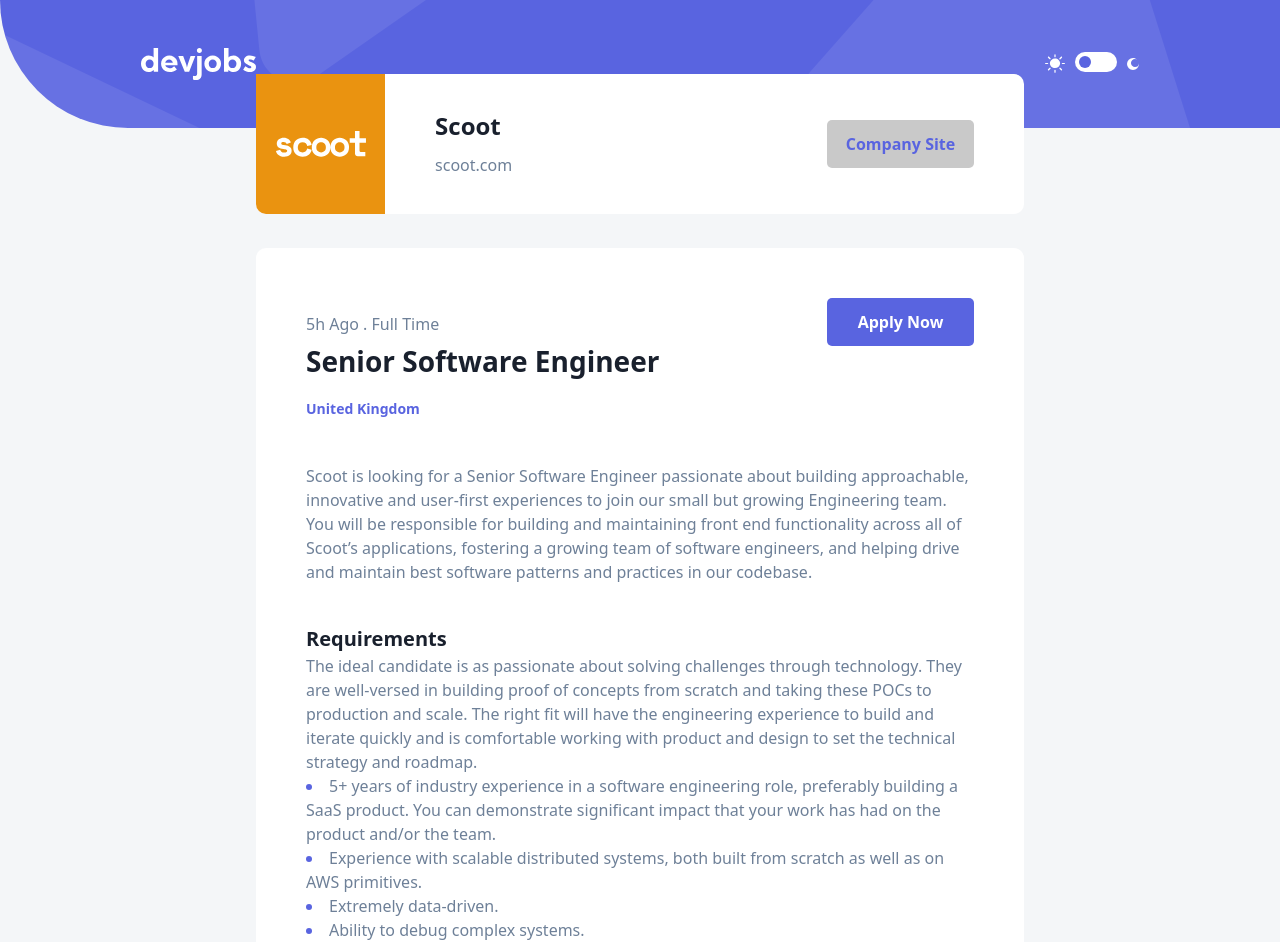
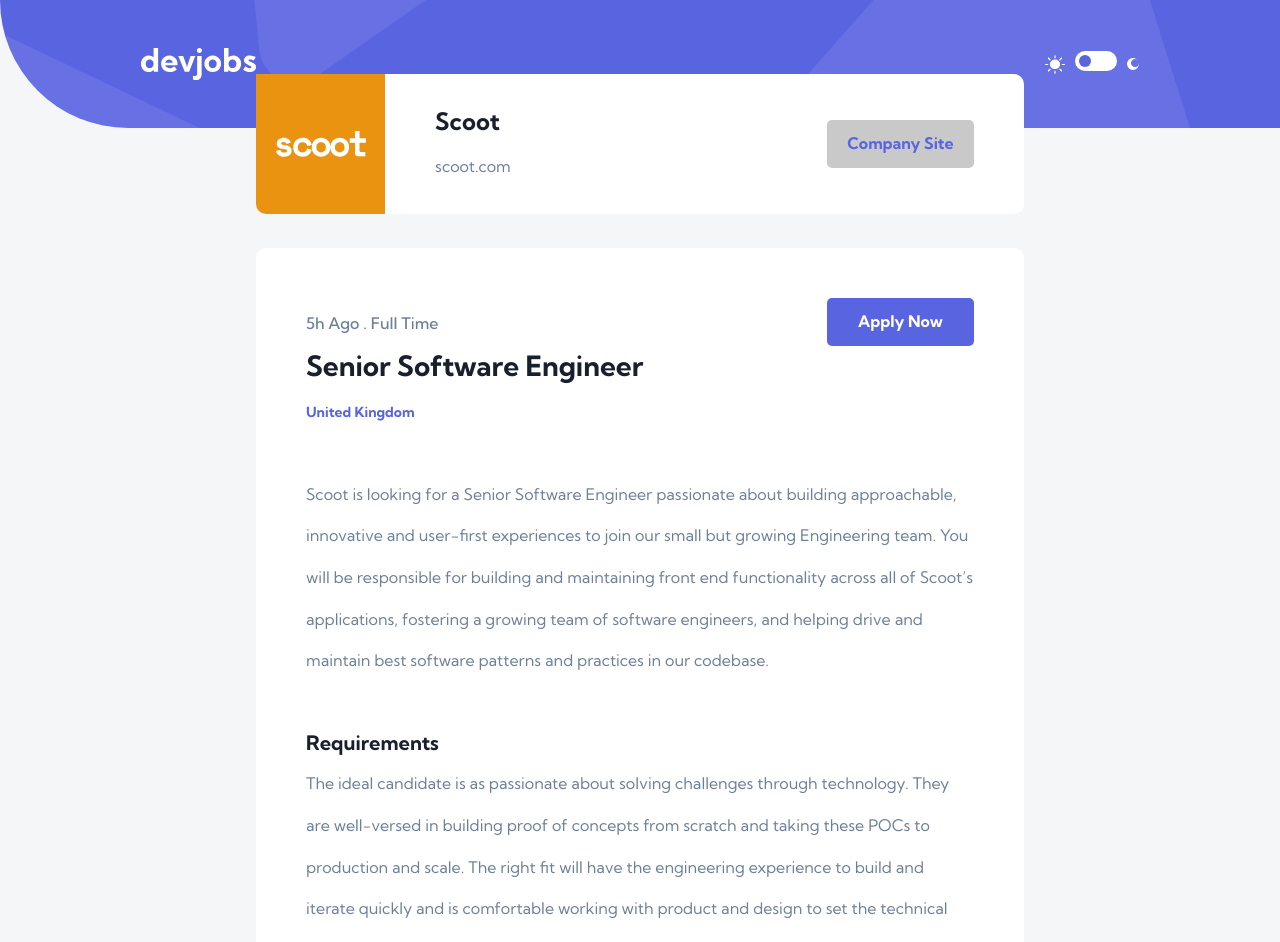
Before and after one commit to Steph-en/DevJobs, an Angular app: page /details/1 in a window 1280 px wide. Shown: the top 942 px of the page. Built offline with nearby package versions, Linux system fonts and the light colour scheme.

Commit message:
Tweak reversed

```diff
--- a/src/app/app.component.css
+++ b/src/app/app.component.css
@@ -1,5 +1,3 @@
-@import url(../styles.css);
-
 main {
   width: 100%;
   height: 100vh;
@@ -44,7 +42,7 @@ header {
   position: relative;
   border-radius: 50px;
   display: inline-block;
-  background-color: var(--white);
+  background-color: #FFFFFF;
 }
 
 .toggle-btn label::before {
@@ -54,20 +52,20 @@ header {
   left: 4px;
   width: 12px;
   height: 12px;
-  background-color: var(--violet);
+  background-color: #5964E0;
   border-radius: 50%;
   transition: transform 0.3s;
 
 }
 
 .toggle-btn label:hover::before {
-  background-color: var(--light-violet);
+  background-color: #939BF4;
   transition: .1s ease-in-out;
 }
 
 
 .toggle-btn #toggle:checked+label {
-  background-color: var(--white)
+  background-color: #FFFFFF;
 }
 
 .toggle-btn #toggle:checked+label::before {
--- a/src/app/job-locations/job-locations.component.css
+++ b/src/app/job-locations/job-locations.component.css
@@ -1,12 +1,10 @@
-@import url(../../styles.css);
-
 .role {
     position: relative;
     width: 472px;
     height: 258px;
     padding: 50px 30px 20px 30px;
     border-radius: 6px;
-    background: var(--white);
+    background: #FFFFFF;
 }
 
 .logo {
@@ -20,7 +18,7 @@
 }
 
 .posted {
-    color: var(--font-dark-gray);
+    color: #6E8098;
     font-size: 18px;
     line-height: 35px;
 }
@@ -28,27 +26,27 @@
 .position {
     font-size: 20px;
     font-weight: bold;
-    color: var(--font);
+    color: #19202D;
     line-height: 45px;
 }
 
 .position:hover {
     cursor: pointer;
-    color: var(--font-dark-gray);
+    color: #6E8098;
     line-height: 45px;
 }
 
 .company {
     font-size: 18px;
     font-weight: 500;
-    color: var(--font-dark-gray);
+    color: #6E8098;
     line-height: 40px;
 }
 
 .location {
     font-size: 16px;
     font-weight: bold;
-    color: var(--violet);
+    color: #5964E0;
     padding: 10px 20px 20px 0;
     line-height: 75px;
 }
--- a/src/app/pages/details/details/details.component.css
+++ b/src/app/pages/details/details/details.component.css
@@ -1,5 +1,3 @@
-@import url(../../../../styles.css);
-
 .head {
     position: relative;
     bottom: 32vh;
@@ -8,7 +6,7 @@
     display: flex;
     align-items: center;
     border-radius: 0 10px 10px 10px;
-    background-color: var(--white);
+    background-color: #FFFFFF;
 }
 
 .logo {
@@ -23,6 +21,7 @@
 
 .logo img{
     width: 90px;
+
 }
 
 .company {
@@ -36,12 +35,12 @@
 
 .company p {
     font-size: 24px;
-    color: var(--font);
+    color: #19202D;
     font-weight: bold;
 }
 
 .company span {
-    color: var(--font-dark-gray);
+    color: #6E8098;
     font-size: 16px;
     text-transform: lowercase;
     font-weight: 400;
@@ -61,7 +60,7 @@
 
 .company a:hover {
     cursor: pointer;
-    background-color: var(--light-violet);
+    background-color: #939BF4;
     transition: .2s ease-in-out;
 }
 
@@ -75,7 +74,7 @@
     padding: 50px;
     border-radius: 10px;
     flex-direction: column;
-    background-color: var(--white);
+    background-color: #FFFFFF;
 }
 
 .apply {
@@ -85,19 +84,19 @@
 
 .apply p {
     font-size: 28px;
-    color: var(--font);
+    color: #19202D;
     font-weight: bold;
 }
 
 .apply .post {
-    color: var(--font-dark-gray);
+    color: #6E8098;
     font-size: 16px;
     font-weight: 500;
 }
 
 .apply span {
     font-size: 14px;
-    color: var(--violet);
+    color: #5964E0;
     font-weight: bold;
     text-transform: capitalize;
 }
@@ -109,20 +108,20 @@
     font-weight: bold;
     border-radius: 5px;
     display: flex;
-    color: var(--white);
+    color: #FFFFFF;
     align-items: center;
     justify-content: center;
-    background-color: var(--violet);
+    background-color: #5964E0;
 }
 
 .apply a:hover {
     cursor: pointer;
-    background-color: var(--light-violet);
+    background-color: #939BF4;
     transition: .2s ease-in-out;
 }
 
 .description {
-    color: var(--font-dark-gray);
+    color: #6E8098;
     font-size: 16px;
 }
 
@@ -133,18 +132,18 @@
 }
 
 .reqirements h3 {
-    color: var(--font);
+    color: #19202D;
     font-size: 20px;
     font-weight: bold;
 }
 
 .reqirements p {
-    color: var(--font-dark-gray);
+    color: #6E8098;
     font-size: 16px;
 }
 
 .reqirements li {
-    color: var(--violet);
+    color: #5964E0;
     font-size: 16px;
 }
 
@@ -155,19 +154,19 @@
 }
 
 .item h3 {
-    color: var(--font);
+    color: #19202D;
     font-size: 20px;
     font-weight: bold;
     text-transform: capitalize;
 }
 
 .item p {
-    color: var(--font-dark-gray);
+    color: #6E8098;
     font-size: 16px;
 }
 
 .item li {
-    color: var(--violet);
+    color: #5964E0;
     font-size: 16px;
     list-style: none;
     display: flex;
@@ -184,7 +183,7 @@
     display: flex;
     align-items: center;
     justify-content: center;
-    background-color: var(--white);
+    background-color: #FFFFFF;
 }
 
 .foot {
@@ -197,7 +196,7 @@
 }
 
 .foot p {
-    color: var(--font);
+    color: #19202D;
     font-size: 20px;
     font-weight: bold;
 }
@@ -209,14 +208,14 @@
     font-weight: bold;
     border-radius: 5px;
     display: flex;
-    color: var(--white);
+    color: #FFFFFF;
     align-items: center;
     justify-content: center;
-    background-color: var(--violet);
+    background-color: #5964E0;
 }
 
 .foot a:hover {
     cursor: pointer;
-    background-color: var(--light-violet);
+    background-color: #939BF4;
     transition: .2s ease-in-out;
 }
--- a/src/app/pages/home/home.component.css
+++ b/src/app/pages/home/home.component.css
@@ -1,5 +1,3 @@
-@import url(../../../styles.css);
-
 .home {
     display: flex;
     flex-direction: column;
@@ -24,7 +22,7 @@ form {
     flex-direction: row;
     align-items: center;
     transform: translate(0, 0);
-    background-color: var(--white);
+    background-color: #FFFFFF;
 }
 
 label {
@@ -49,7 +47,7 @@ label {
 .company input {
     width: 80%;
     font-size: 20px;
-    color: var(--font);
+    color: #19202D;
     letter-spacing: .8px;
 }
 
@@ -66,19 +64,21 @@ label {
     height: 100%;
     margin: 0 1rem;
     position: fixed;
-    background-color: var(--font-dark-gray);
+    background-color: #6e8098;
 }
 
 .company:hover {
     cursor: pointer;
 }
 
+
 .location {
-    gap: 20px;
     width: 40%;
     display: flex;
     align-items: center;
     justify-content: center;
+    gap: 20px;
+
 }
 
 .location img {
@@ -89,7 +89,7 @@ label {
 .location input {
     width: 70%;
     font-size: 20px;
-    color: var(--font);
+    color: #19202D;
     letter-spacing: .8px;
 
 }
@@ -107,7 +107,7 @@ label {
     height: 100%;
     margin: 0 1rem;
     position: fixed;
-    background-color: var(--font-dark-gray);
+    background-color: #6e8098;
 }
 
 .location:hover {
@@ -118,7 +118,7 @@ label {
     width: 28%;
     display: flex;
     font-weight: 500;
-    color: var(--font);
+    color: #19202D;
     align-items: center;
     justify-content: space-between;
 }
@@ -127,12 +127,12 @@ label {
     width: 24px;
     height: 24px;
     border-radius: 3px;
-    background-color: var(--check);
+    background-color: #F4F6F8;
 }
 
 .check{
     background-size:auto;
-    background-color: var(--violet);
+    background-color: #5964E0;
     background-position: center;
     background-repeat: no-repeat;
     background-image: url(../../../assets/desktop/icon-check.svg);
@@ -140,7 +140,7 @@ label {
 
 .checkmark:hover{
     cursor: pointer;
-    background-color: var(--light-violet);
+    background-color: #939BF4;
     transition: .2s ease-in-out;
 }
 
@@ -149,13 +149,13 @@ label {
     height: 48px;
     color: var(--white);
     border-radius: 8px;
-    background-color: var(--violet);
+    background-color: #5964E0;
 
 }
 
 .contract .primary:hover {
     cursor: pointer;
-    background-color: var(--light-violet);
+    background-color: #939BF4;
 }
 
 .job {
@@ -186,7 +186,7 @@ label {
     width: 141px;
     height: 50px;
     padding: 5px;
-    background-color: var(--violet);
-    color: var(--white);
+    background-color: #5964E0;
+    color: #FFFFFF;
     border-radius: 5px;
 }
--- a/src/styles.css
+++ b/src/styles.css
@@ -34,11 +34,11 @@ html {
 }
 
 body {
+    background-color: var(--bg-desktop-main);
     font-family: "Kumbh Sans", sans-serif;
+    color: var(--violet);
     line-height: 2.6rem;
     font-size: 1.4rem;
-    color: #5964e0;
     height: 100vh;
     width: 100%;
-    background-color: var(--bg-desktop-main);
 }
```
